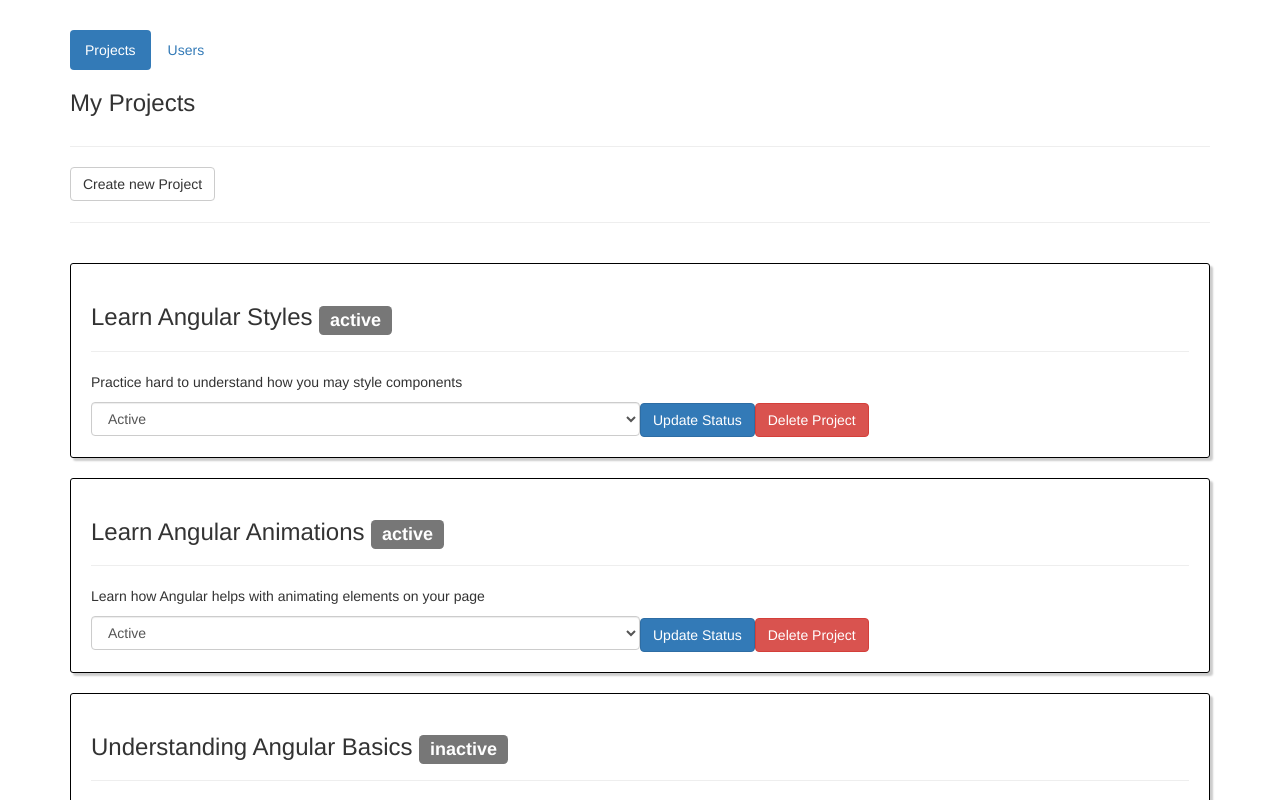
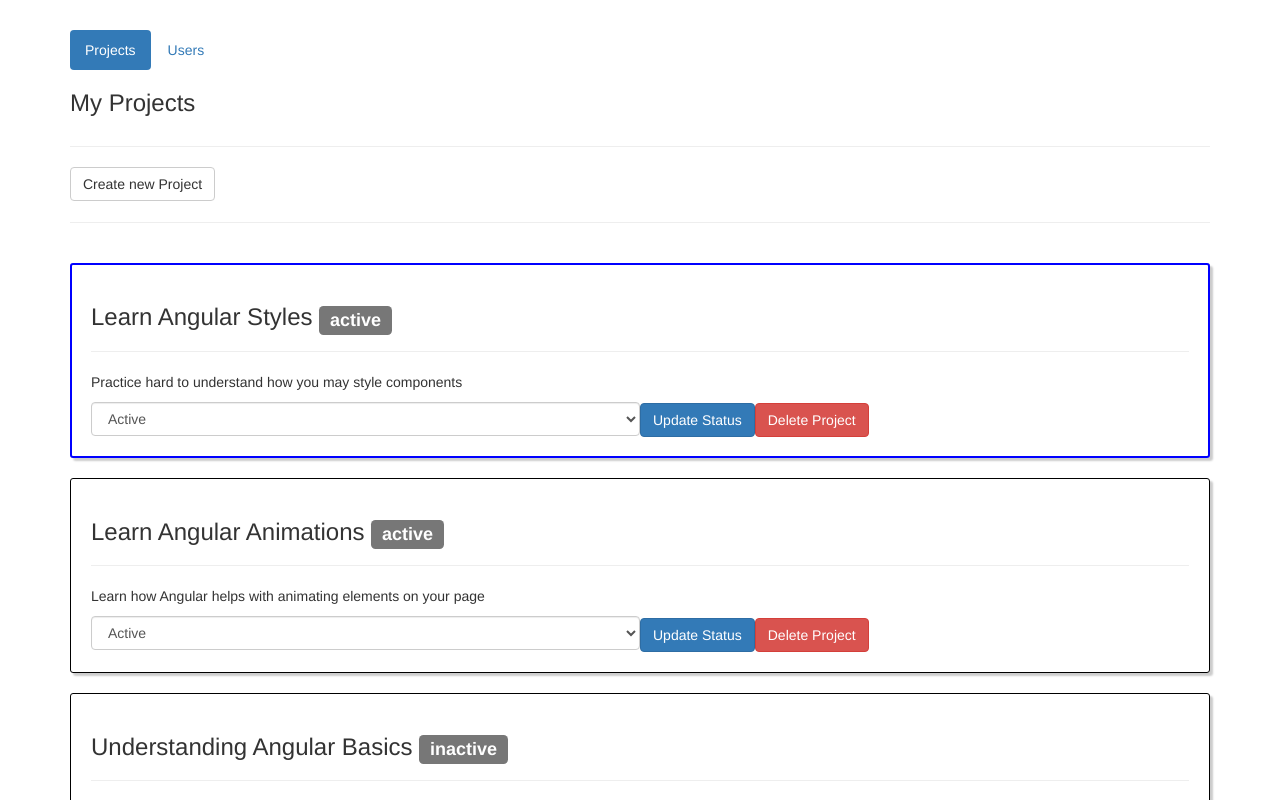
Before and after one commit to rgierczak/app-projects-list, an Angular app: page / in a window 1280 px wide. Shown: the top 800 px of the page. Built offline with nearby package versions, Linux system fonts and the light colour scheme.

Commit message:
Style marked item

```diff
--- a/src/app/components/project/project.component.scss
+++ b/src/app/components/project/project.component.scss
@@ -7,6 +7,10 @@
     padding: 20px;
 }
 
+:host(.marked) {
+    padding: 19px;
+}
+
 .form-control {
     display: inline-block;
     width: 50%;
--- a/src/app/components/projects/projects.component.html
+++ b/src/app/components/projects/projects.component.html
@@ -39,6 +39,7 @@
         <app-project
             *ngFor="let project of projects; let i = index"
             [project]="project"
+            [ngClass]="{marked: markedProjectIndex === i}"
             (statusUpdated)="onStatusUpdated($event, i)"
             (projectDeleted)="onProjectDeleted(i)"
             (click)="markedProjectIndex = i"></app-project>
--- a/src/app/components/projects/projects.component.scss
+++ b/src/app/components/projects/projects.component.scss
@@ -0,0 +1,3 @@
+.marked {
+    border: 2px solid #0000ff;
+}
```
